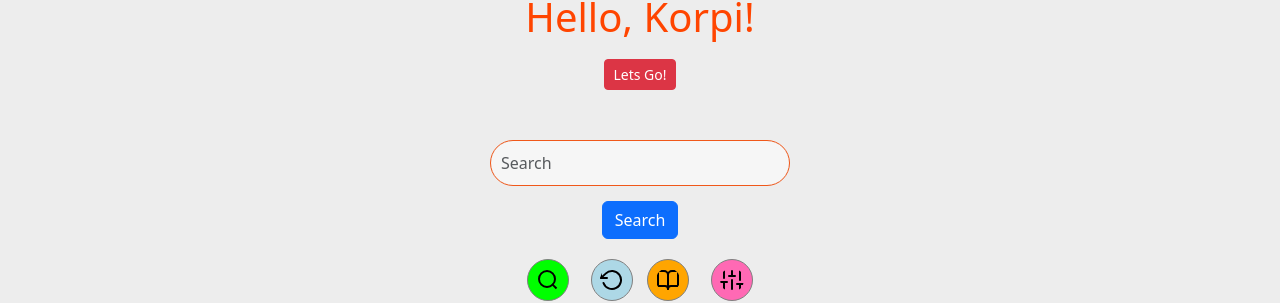
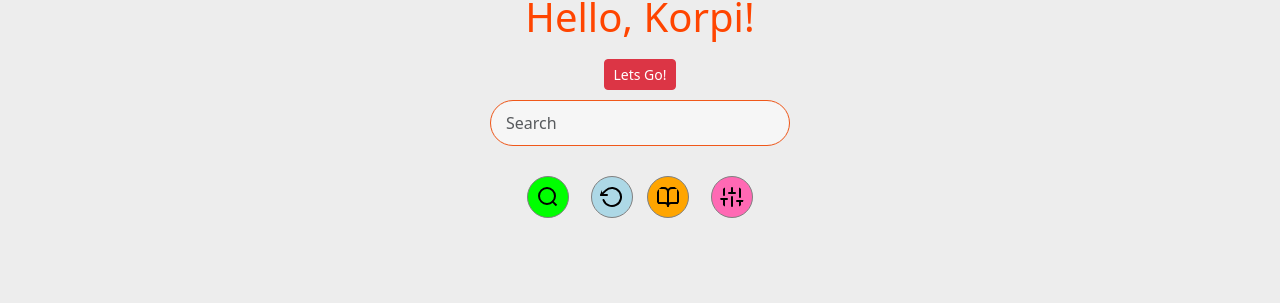
Before and after one commit to spraakbanken/korp-light, a React (Vite) app in the folder frontend/: page / in a window 1280 px wide. Shown: the part 194-497 px from the top of the page. Built offline with nearby package versions, Linux system fonts and the light colour scheme; no server answers.

Commit message:
Update searchbar with icon button

```diff
--- a/frontend/src/components/SearchBar/SearchBar.css
+++ b/frontend/src/components/SearchBar/SearchBar.css
@@ -1,11 +1,30 @@
+.searchBarContainer {
+    display: flex;
+    justify-content: center;
+    align-items: center;
+    width: 100%;
+    padding: 10px;
+}
+
+.searchBarWrapper {
+    position: relative;
+    display: flex;
+    align-items: center;
+}
+
 .searchBar {
-    margin-inline: auto;
-    padding: 10px;
-    margin-bottom: 15px;
-    margin-top: 50px;
+    padding: 10px 40px 10px 15px;
     border: 1px solid #f0581a;
     border-radius: 30px;
     background-color: #f6f6f6;
-    transition: border 0.3s;
     width: 300px;
 }
+
+.searchBarButton {
+    position: absolute;
+    right: 10px;
+    background: none;
+    border: none;
+    cursor: pointer;
+    color: #f0581a;
+}
--- a/frontend/src/components/SearchBar/SearchBar.jsx
+++ b/frontend/src/components/SearchBar/SearchBar.jsx
@@ -1,26 +1,32 @@
 import { useState } from "react";
 import "./SearchBar.css";
 import Form from 'react-bootstrap/Form';
-import Button from 'react-bootstrap/Button';
+import { Search } from "react-bootstrap-icons";
 
 //this gives type error for some reason!
-export default function SearchBar({returnSearchInput}) {
+export default function SearchBar({ returnSearchInput }) {
 
     const [searchInput, setSearchInput] = useState("");
 
     return (
-        <>
+        <div className="searchBarContainer">
+            <div className="searchBarWrapper">
                 <Form.Control
                     id="searchBar"
                     className="searchBar"
                     type="search"
                     placeholder="Search"
                     onChange={(e) => setSearchInput(e.target.value)}
+                    onKeyDown={(e) => {
+                        if (e.key === 'Enter') {
+                            returnSearchInput(searchInput);
+                        }
+                    }}
                 />
-            <Button type="submit" onClick={
-                () => returnSearchInput(searchInput)}>
-            Search
-            </Button>
-        </>
+                <button className="searchBarButton" type="button" onClick={() => returnSearchInput(searchInput)}>
+                    <Search />
+                </button>
+            </div>
+        </div>
     )
 }
```
Lines whose indentation alone changed are shown as unchanged.
